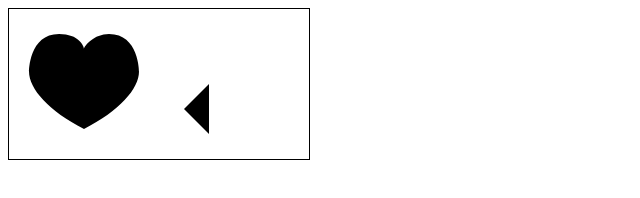
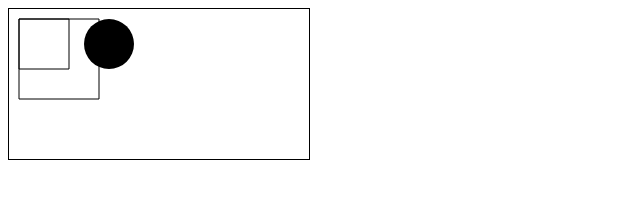
Before and after one commit to h64m1/canvas-tutorial, a plain HTML site: page tutorial/2_drawing_shapes_with_canvas/index.html in a window 1280 px wide. Shown: the whole page, without its empty margins (0-640 px from the left). Drawn offline with Linux system fonts and the light colour scheme.

Commit message:
path2d, using SVG paths

```diff
--- a/tutorial/2_drawing_shapes_with_canvas/index.html
+++ b/tutorial/2_drawing_shapes_with_canvas/index.html
@@ -15,11 +15,11 @@
 					// ctx.clearRect(45, 45, 60, 60)
 					// ctx.strokeRect(50, 50, 50, 50)
 
-					ctx.beginPath()
-					ctx.moveTo(175, 100)
-					ctx.lineTo(200, 125)
-					ctx.lineTo(200, 75)
-					ctx.fill()
+					// ctx.beginPath()
+					// ctx.moveTo(175, 100)
+					// ctx.lineTo(200, 125)
+					// ctx.lineTo(200, 75)
+					// ctx.fill()
 
 					// ctx.beginPath()
 					// ctx.arc(75, 75, 50, 0, Math.PI * 2, true) // Outer circle
@@ -58,15 +58,29 @@
 					// ctx.stroke()
 
 					// Cubic curves example
-					ctx.beginPath()
-					ctx.moveTo(75, 40)
-					ctx.bezierCurveTo(75, 37, 70, 25, 50, 25)
-					ctx.bezierCurveTo(20, 25, 20, 62.5, 20, 62.5)
-					ctx.bezierCurveTo(20, 80, 40, 102, 75, 120)
-					ctx.bezierCurveTo(110, 102, 130, 80, 130, 62.5)
-					ctx.bezierCurveTo(130, 62.5, 130, 25, 100, 25)
-					ctx.bezierCurveTo(85, 25, 75, 37, 75, 40)
-					ctx.fill()
+					// ctx.beginPath()
+					// ctx.moveTo(75, 40)
+					// ctx.bezierCurveTo(75, 37, 70, 25, 50, 25)
+					// ctx.bezierCurveTo(20, 25, 20, 62.5, 20, 62.5)
+					// ctx.bezierCurveTo(20, 80, 40, 102, 75, 120)
+					// ctx.bezierCurveTo(110, 102, 130, 80, 130, 62.5)
+					// ctx.bezierCurveTo(130, 62.5, 130, 25, 100, 25)
+					// ctx.bezierCurveTo(85, 25, 75, 37, 75, 40)
+					// ctx.fill()
+
+					// path2d example
+					const rectangle = new Path2D()
+					rectangle.rect(10, 10, 50, 50)
+
+					const circle = new Path2D()
+					circle.arc(100, 35, 25, 0, 2 * Math.PI)
+
+					// using SVG paths
+					const p = new Path2D('M10 10 h 80 v 80 h -80 Z');
+
+					ctx.stroke(rectangle)
+					ctx.fill(circle)
+					ctx.stroke(p)
 				} else {
 					// canvas-unsupported code here
 				}
```
